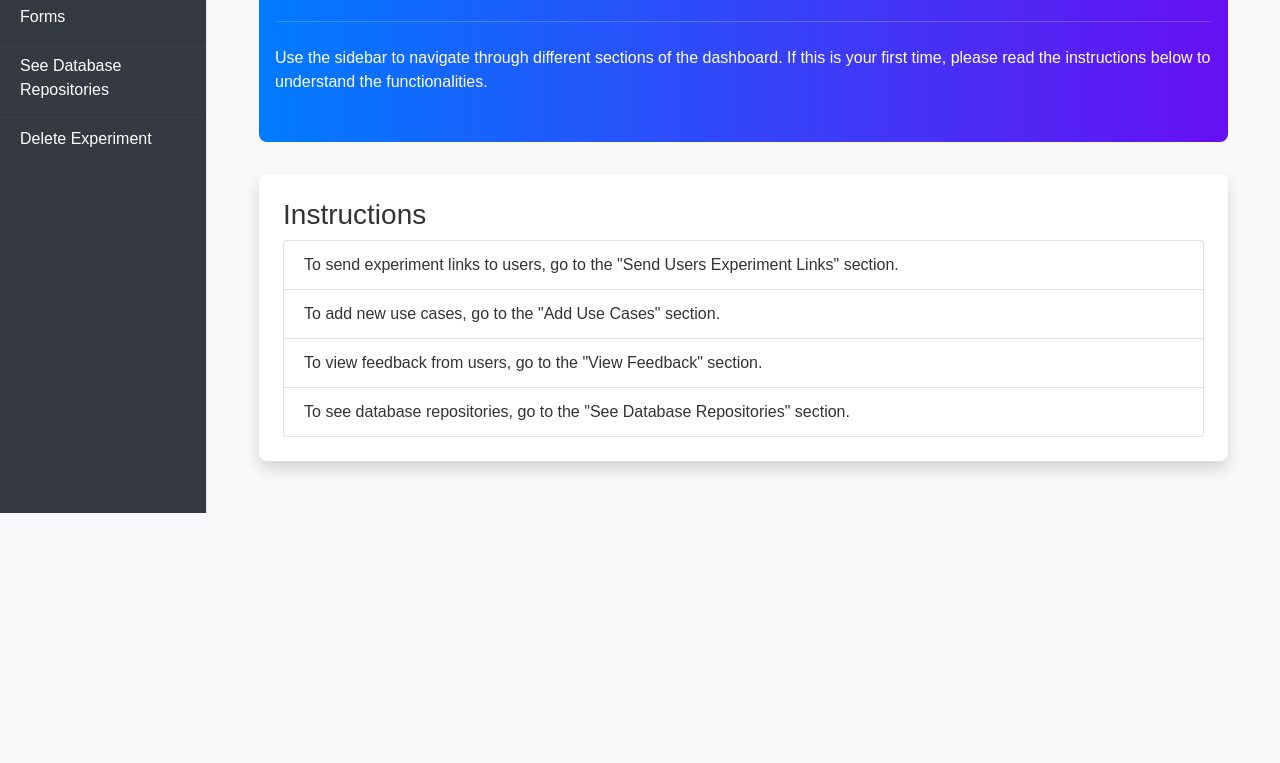
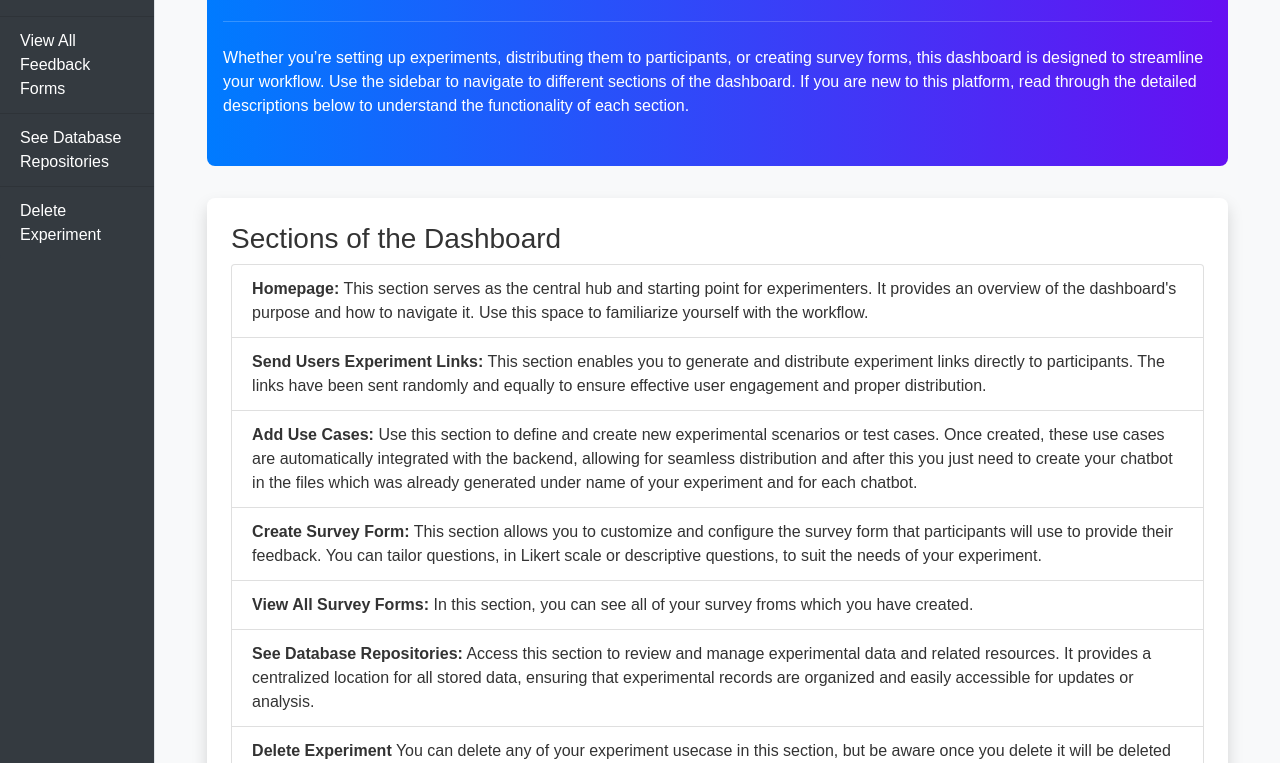
Before and after one commit to lohitakshsingla0/Experimental-Setup, a website: page public/admin/index.html in a window 1280 px wide. Shown: the part 338-1101 px from the top of the page. Before the commit the page ends 851 px from the top, so only its background shows below. Drawn offline with nearby package versions, Linux system fonts and the light colour scheme; no server answers; a script that the page names is missing.

Commit message:
Updating Homepage

```diff
--- a/public/admin/index.html
+++ b/public/admin/index.html
@@ -40,17 +40,35 @@
                 <div id="homepage" class="section active">
                     <div class="jumbotron bg-primary text-white">
                         <h1 class="display-4">Welcome to the Experimenter Dashboard</h1>
-                        <p class="lead">This dashboard allows you to manage and distribute experimental setups efficiently.</p>
+                        <p class="lead">This dashboard is your central platform for managing, distributing, and analyzing experimental setups efficiently.</p>
                         <hr class="my-4">
-                        <p>Use the sidebar to navigate through different sections of the dashboard. If this is your first time, please read the instructions below to understand the functionalities.</p>
+                        <p>
+                            Whether you’re setting up experiments, distributing them to participants, or creating survey forms, this dashboard is designed to streamline your workflow. Use the sidebar to navigate to different sections of the dashboard. If you are new to this platform, read through the detailed descriptions below to understand the functionality of each section.
+                        </p>
                     </div>
                     <div class="card shadow p-4">
-                        <h3>Instructions</h3>
+                        <h3>Sections of the Dashboard</h3>
                         <ul class="list-group">
-                            <li class="list-group-item">To send experiment links to users, go to the "Send Users Experiment Links" section.</li>
-                            <li class="list-group-item">To add new use cases, go to the "Add Use Cases" section.</li>
-                            <li class="list-group-item">To view feedback from users, go to the "View Feedback" section.</li>
-                            <li class="list-group-item">To see database repositories, go to the "See Database Repositories" section.</li>
+                            <li class="list-group-item">
+                                <strong>Homepage:</strong> This section serves as the central hub and starting point for experimenters. It provides an overview of the dashboard's purpose and how to navigate it. Use this space to familiarize yourself with the workflow.
+                            </li>
+                            <li class="list-group-item">
+                                <strong>Send Users Experiment Links:</strong> This section enables you to generate and distribute experiment links directly to participants. The links have been sent randomly and equally to ensure effective user engagement and proper distribution.
+                            </li>
+                            <li class="list-group-item">
+                                <strong>Add Use Cases:</strong> Use this section to define and create new experimental scenarios or test cases. Once created, these use cases are automatically integrated with the backend, allowing for seamless distribution and after this you just need to create your chatbot in the files which was already generated under name of your experiment and for each chatbot.
+                            </li>
+                            <li class="list-group-item">
+                                <strong>Create Survey Form:</strong> This section allows you to customize and configure the survey form that participants will use to provide their feedback. You can tailor questions, in Likert scale or descriptive questions, to suit the needs of your experiment.
+                            </li>
+                            <li class="list-group-item">
+                                <strong>View All Survey Forms:</strong> In this section, you can see all of your survey froms which you have created.
+                            <li class="list-group-item">
+                                <strong>See Database Repositories:</strong> Access this section to review and manage experimental data and related resources. It provides a centralized location for all stored data, ensuring that experimental records are organized and easily accessible for updates or analysis.
+                            </li>
+                            <li class="list-group-item">
+                                <strong>Delete Experiment</strong> You can delete any of your experiment usecase in this section, but be aware once you delete it will be deleted permanently.
+                            </li>
                         </ul>
                     </div>
                 </div>
```
